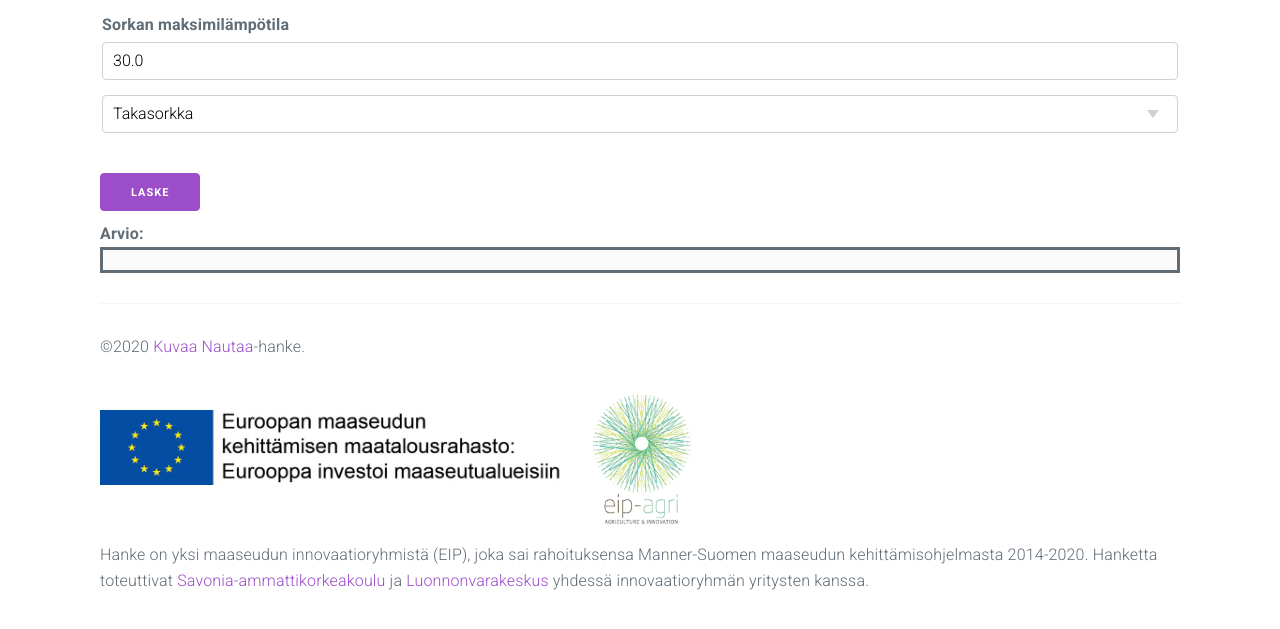
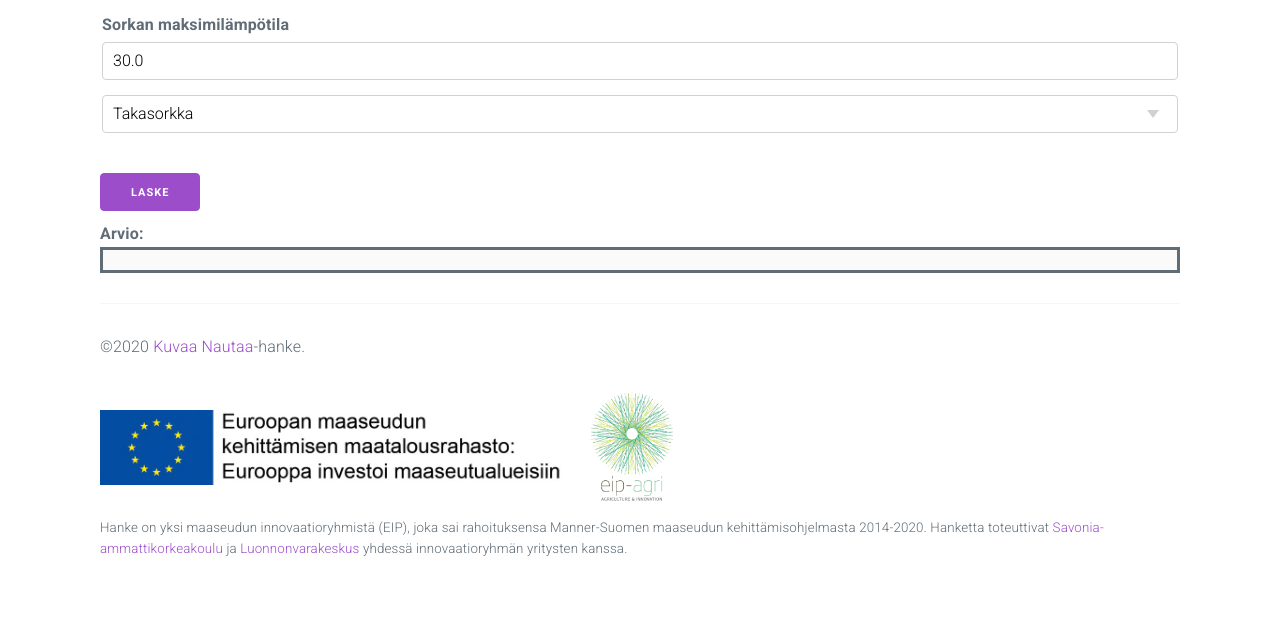
Before and after one commit to kuvaa-nautaa/sorkat, a plain HTML site: page index.html in a window 1280 px wide. Shown: the part 147-776 px from the top of the page. Drawn offline with nearby package versions, Linux system fonts and the light colour scheme.

Commit message:
Fix style

```diff
--- a/index.html
+++ b/index.html
@@ -41,10 +41,10 @@
     <p>&copy;2020 <a href="https://kuna.savonia.fi/">Kuvaa Nautaa</a>-hanke.</p>
 
     <div>
-        <img src="img/funder.jpg" height="100px" style="vertical-align:top;padding-top: 25px;"/>
-        <img src="img/EIPagri.png" height="150px"/>
+        <img src="img/funder.jpg" style="vertical-align:top;padding-top: 25px; max-height: 100px; max-width: 60%;"/>
+        <img src="img/EIPagri.png" style="max-height: 125px; max-width: 39%"/>
     </div>
-    <p> Hanke on yksi maaseudun innovaatioryhmistä (EIP),
+    <p style="font-size: smaller;"> Hanke on yksi maaseudun innovaatioryhmistä (EIP),
         joka sai rahoituksensa Manner-Suomen maaseudun kehittämisohjelmasta 2014-2020.
          Hanketta toteuttivat <a href="https://savonia.fi">Savonia-ammattikorkeakoulu</a>
          ja <a href="https://luke.fi">Luonnonvarakeskus</a> yhdessä innovaatioryhmän yritysten kanssa.</p>
```
